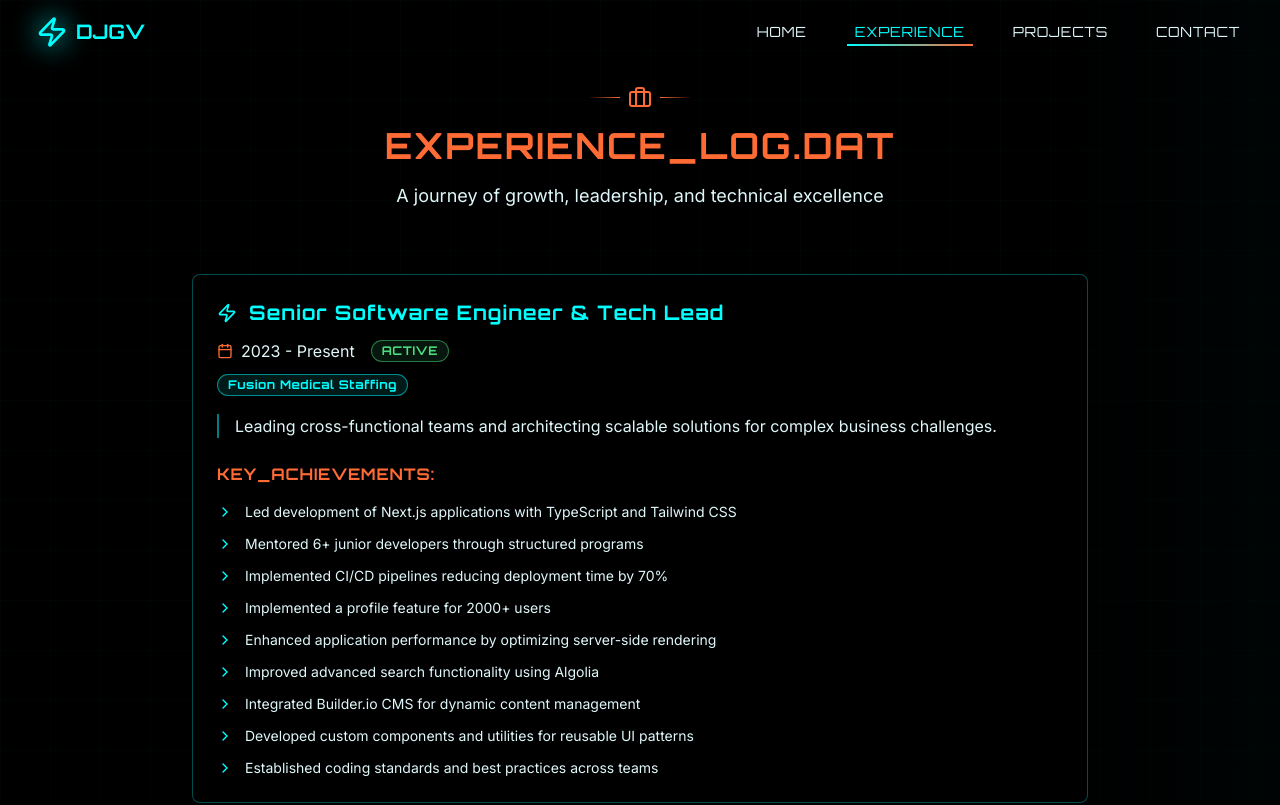
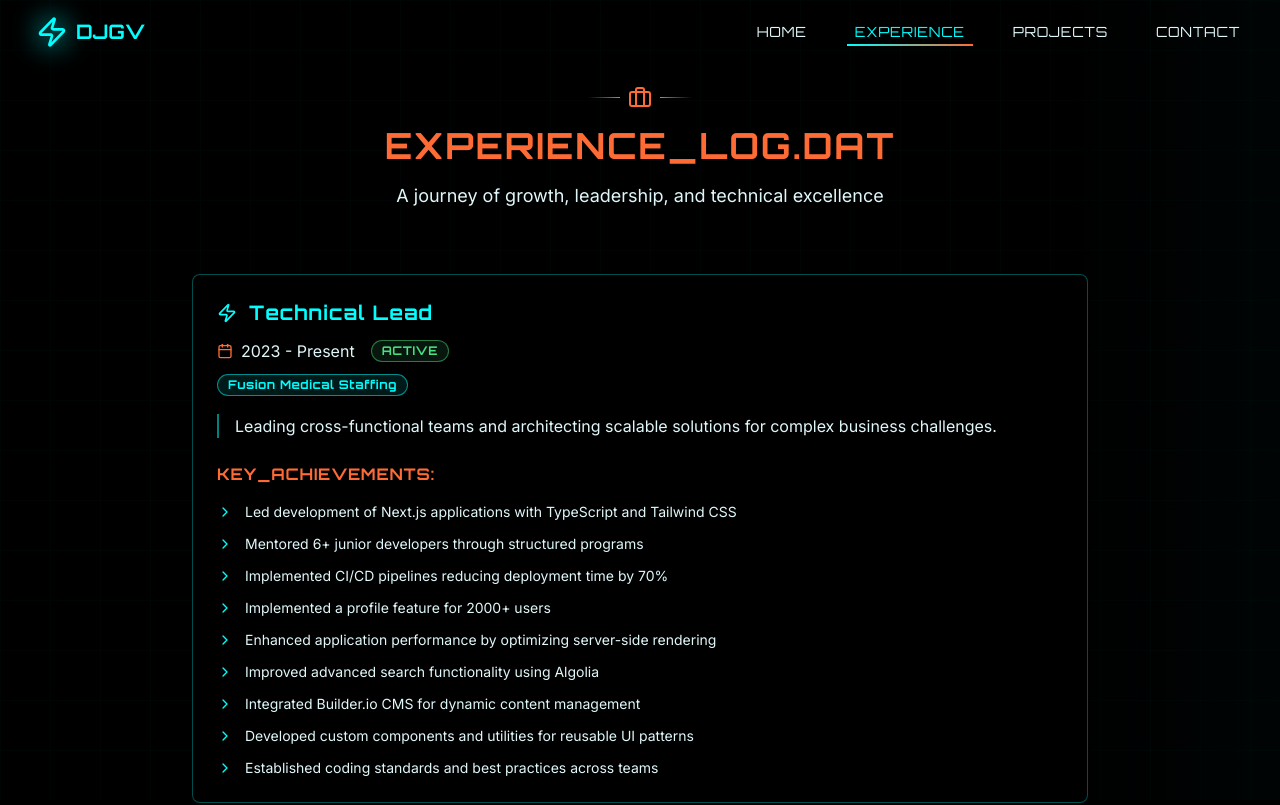
Before and after one commit to greenervigil/next-portfolio, a Next.js app: page /experience in a window 1280 px wide. Shown: the top 805 px of the page. Built offline with nearby package versions, Linux system fonts and the light colour scheme.

Commit message:
title changes

```diff
--- a/app/experience/page.tsx
+++ b/app/experience/page.tsx
@@ -56,14 +56,14 @@ const structuredData = {
     hasOccupation: [
       {
         "@type": "Occupation",
-        name: "Senior Software Engineer",
+        name: "Technical Lead",
         workLocation: {
           "@type": "Organization",
           name: "Fusion Medical Staffing",
         },
         estimatedSalary: {
           "@type": "MonetaryAmountDistribution",
-          name: "Senior Software Engineer Salary",
+          name: "Technical Lead Salary",
           currency: "USD",
         },
         description: "Leading full-stack development initiatives and mentoring junior developers",
--- a/components/experience.tsx
+++ b/components/experience.tsx
@@ -5,7 +5,7 @@ import { Briefcase, Calendar, Zap, ChevronRight } from "lucide-react"
 export function Experience() {
   const experiences = [
     {
-      title: "Senior Software Engineer & Tech Lead",
+      title: "Technical Lead",
       company: "Fusion Medical Staffing",
       period: "2023 - Present",
       status: "ACTIVE",
```
